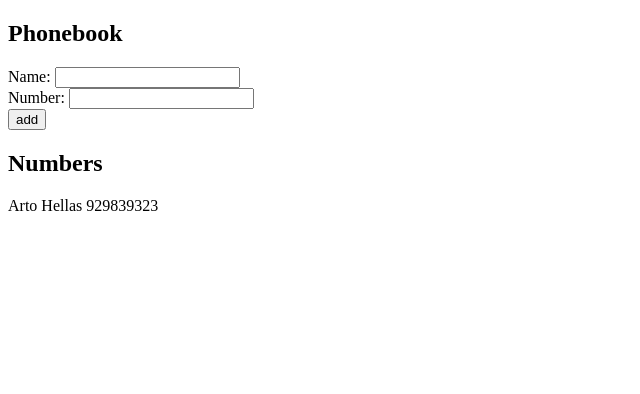
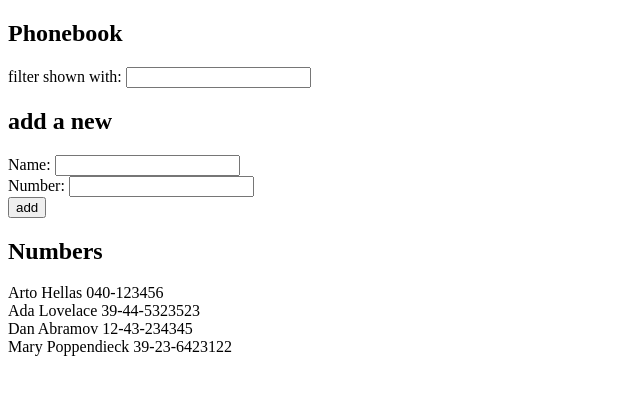
Before and after one commit to nicksndr/fullstackopen, a React (Vite) app in the folder part2/phonebook/: page / in a window 1280 px wide. Shown: the top 394 px of the page, without its empty margins (0-640 px from the left). Built offline with nearby package versions, Linux system fonts and the light colour scheme.

Commit message:
exercise 2.9

```diff
--- a/part2/phonebook/src/App.jsx
+++ b/part2/phonebook/src/App.jsx
@@ -7,12 +7,24 @@ const Person = ({ person }) => {
 }
 
 const App = () => {
+  // const [persons, setPersons] = useState([
+  //   { name: 'Arto Hellas',
+  //     number: '929839323' }
+  // ])
+
   const [persons, setPersons] = useState([
-    { name: 'Arto Hellas',
-      number: '929839323' }
+    { name: 'Arto Hellas', number: '040-123456', id: 1 },
+    { name: 'Ada Lovelace', number: '39-44-5323523', id: 2 },
+    { name: 'Dan Abramov', number: '12-43-234345', id: 3 },
+    { name: 'Mary Poppendieck', number: '39-23-6423122', id: 4 }
   ])
   const [newName, setNewName] = useState('')
   const [newNumber, setNewNumber] = useState('')
+  const [filterName, setFilterName] = useState('')
+
+  const personsToShow = filterName
+  ? persons.filter(person => person.name.toLowerCase().includes(filterName.toLowerCase()))
+  : persons;
 
   const addName = (event) => {
     // prevent default form submission
@@ -39,6 +51,11 @@ const App = () => {
     setNewName(event.target.value)
   }
 
+  const handleFilterChange = (event) => {
+    console.log(event.target.value)
+    setFilterName(event.target.value)
+  }
+
   const handleNumberChange = (event) => {
     console.log(event.target.value)
     setNewNumber(event.target.value)
@@ -49,6 +66,10 @@ const App = () => {
       <h2>Phonebook</h2>
       {/* once submitted the HTML default is prevented and the name is added to the list */}
       <form onSubmit={addName}>
+        <div>
+          filter shown with: <input value={filterName} onChange={handleFilterChange}/>
+        </div>
+        <h2>add a new</h2>
         <div>
           {/* handles when something is typed to properly display */}
           Name: <input value={newName} onChange={handleNameChange}/>
@@ -62,7 +83,7 @@ const App = () => {
       </form>
       <h2>Numbers</h2>
       <div>
-        {persons.map(person =>
+        {personsToShow.map(person =>
           <Person key={person.id} person={person} />
         )}
       </div>
```
